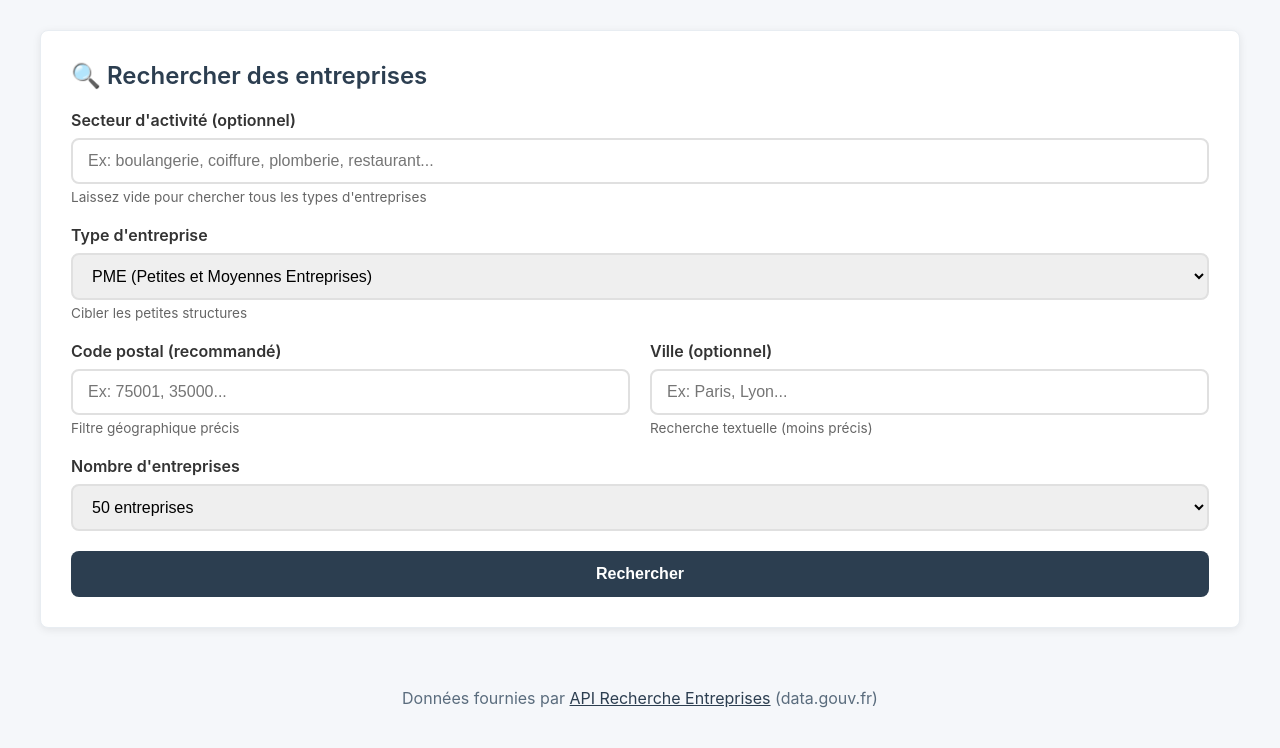
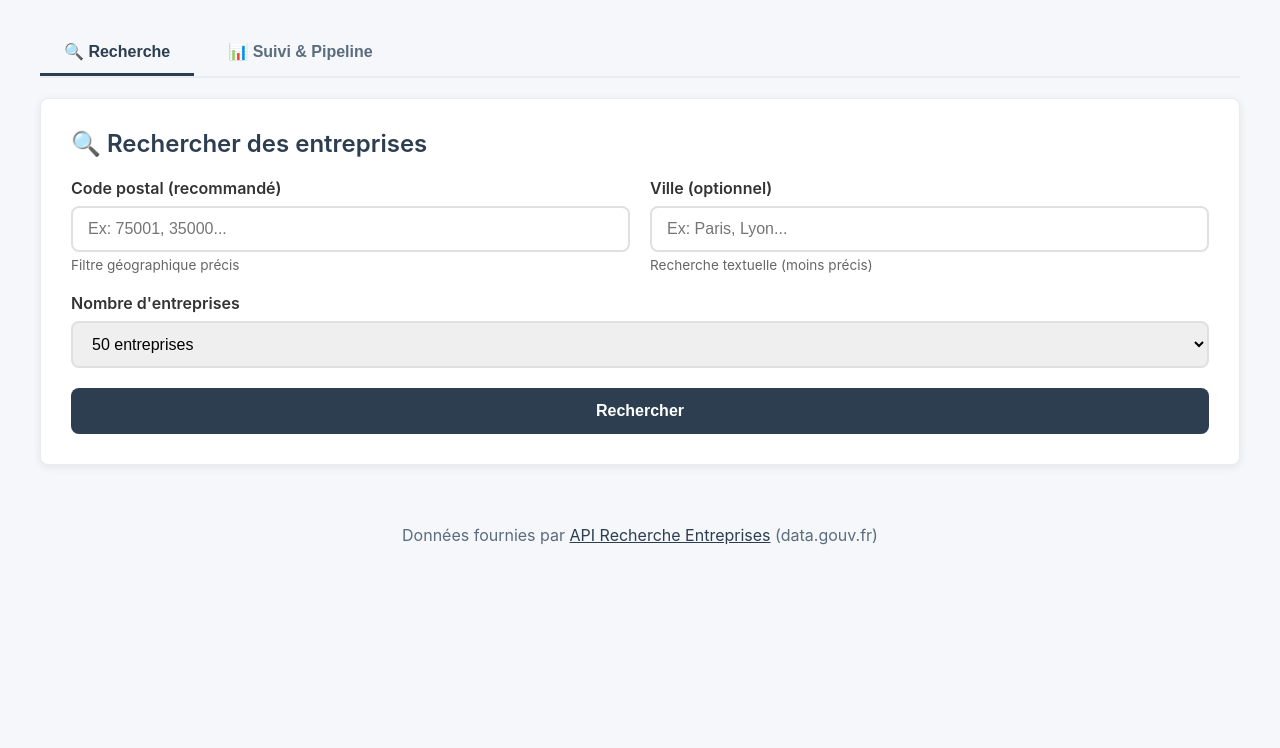
Before and after one commit to davisone/project-prospect, a Flask app: page / in a window 1280 px wide. Shown: the part 100-848 px from the top of the page. After the commit the page ends 645 px from the top, so only its background shows below. Run offline with Flask 3, Linux system fonts and the light colour scheme.

Commit message:
suppression du champ Secteur d'activité, on récupère toutes les entreprise plus de filtre (pme, tpe...), ajout d'une page pour faire un suivie des entreprise avec différents status

```diff
--- a/app.py
+++ b/app.py
@@ -119,7 +119,7 @@ def trouver_site_entreprise(nom_entreprise):
     return False, None
 
 
-def rechercher_entreprises(secteur, ville="", code_postal="", limite=50, type_entreprise=""):
+def rechercher_entreprises(secteur, ville="", code_postal="", limite=50):
     """
     Recherche des entreprises via l'API Recherche Entreprises (data.gouv.fr)
     """
@@ -144,16 +144,6 @@ def rechercher_entreprises(secteur, ville="", code_postal="", limite=50, type_en
     # Le code postal est un filtre géographique PRÉCIS (recommandé)
     if code_postal:
         params["code_postal"] = code_postal
-
-    # Filtrer par type d'entreprise
-    if type_entreprise == "PME":
-        params["categorie_entreprise"] = "PME"
-    elif type_entreprise == "artisan":
-        # Les artisans ont une activité enregistrée au répertoire des métiers
-        params["est_entrepreneur_individuel"] = "true"
-    elif type_entreprise == "petite":
-        # Très petites entreprises: 0-9 salariés (tranches 00, 01, 02, 03)
-        params["tranche_effectif_salarie"] = "00,01,02,03"
 
     try:
         print(f"[DEBUG] Requête API: {API_SIRENE}?{urlencode(params)}", file=sys.stderr, flush=True)
@@ -306,14 +296,13 @@ def api_rechercher():
     ville = data.get('ville', '').strip()
     code_postal = data.get('code_postal', '').strip()
     limite = int(data.get('limite', 50))
-    type_entreprise = data.get('type_entreprise', '')
 
     # Au moins un critère de recherche doit être fourni
     if not secteur and not ville and not code_postal:
         return jsonify({'success': False, 'error': 'Veuillez indiquer au moins un critère de recherche (secteur, ville ou code postal)'})
 
     # Rechercher les entreprises
-    resultat = rechercher_entreprises(secteur, ville, code_postal, limite, type_entreprise)
+    resultat = rechercher_entreprises(secteur, ville, code_postal, limite)
 
     return jsonify(resultat)
 
@@ -440,32 +429,28 @@ def api_exporter():
     # Vérifier si on a des données enrichies Google
     has_enriched_data = any(ent.get('telephone') or ent.get('note') for ent in entreprises)
 
+    # Vérifier si on a des données de suivi
+    has_suivi_data = any(ent.get('suivi') for ent in entreprises)
+
     # En-têtes (adapter selon le type de données)
+    headers = [
+        'Nom',
+        'SIRET',
+        'Adresse',
+        'Code Postal',
+        'Ville',
+        'Activité',
+        'A un site web',
+        'URL du site'
+    ]
+
     if has_enriched_data:
-        writer.writerow([
-            'Nom',
-            'SIRET',
-            'Adresse',
-            'Code Postal',
-            'Ville',
-            'Activité',
-            'A un site web',
-            'URL du site',
-            'Téléphone',
-            'Note Google',
-            'Nombre d\'avis'
-        ])
-    else:
-        writer.writerow([
-            'Nom',
-            'SIRET',
-            'Adresse',
-            'Code Postal',
-            'Ville',
-            'Activité',
-            'A un site web',
-            'URL du site'
-        ])
+        headers.extend(['Téléphone', 'Note Google', 'Nombre d\'avis'])
+
+    if has_suivi_data:
+        headers.extend(['Statut suivi', 'Notes suivi', 'Dernier contact'])
+
+    writer.writerow(headers)
 
     # Données
     for ent in entreprises:
@@ -487,6 +472,33 @@ def api_exporter():
                 ent.get('nombre_avis', '')
             ])
 
+        if has_suivi_data:
+            suivi = ent.get('suivi', {})
+            if suivi:
+                # Mapper les statuts
+                statut_labels = {
+                    'a_demarcher': 'À démarcher',
+                    'contacte': 'Contacté',
+                    'negociation': 'En négociation',
+                    'interesse': 'Intéressé',
+                    'refuse': 'Refusé',
+                    'client': 'Client'
+                }
+                statut = statut_labels.get(suivi.get('statut', ''), '')
+                notes = suivi.get('notes', '')
+                dernier_contact = suivi.get('dernierContact', '')
+                # Formater la date si disponible
+                if dernier_contact:
+                    from datetime import datetime
+                    try:
+                        date_obj = datetime.fromisoformat(dernier_contact.replace('Z', '+00:00'))
+                        dernier_contact = date_obj.strftime('%d/%m/%Y %H:%M')
+                    except:
+                        pass
+                row.extend([statut, notes, dernier_contact])
+            else:
+                row.extend(['', '', ''])
+
         writer.writerow(row)
 
     # Préparer le fichier pour téléchargement
--- a/static/script.js
+++ b/static/script.js
@@ -1,6 +1,47 @@
 // État de l'application
 let entreprisesData = [];
 let entreprisesVerifiees = [];
+let suiviEntreprises = {}; // {siret: {statut, notes, dernierContact}}
+
+// Statuts possibles
+const STATUTS = {
+    'a_demarcher': { label: 'À démarcher', color: '#718096' },
+    'contacte': { label: 'Contacté', color: '#5a6c7d' },
+    'negociation': { label: 'En négociation', color: '#4a5568' },
+    'interesse': { label: 'Intéressé', color: '#2c3e50' },
+    'refuse': { label: 'Refusé', color: '#95a5a6' },
+    'client': { label: 'Client', color: '#2c3e50' }
+};
+
+// Gestion du localStorage
+function chargerSuivi() {
+    const data = localStorage.getItem('prospecteur_suivi');
+    if (data) {
+        try {
+            suiviEntreprises = JSON.parse(data);
+        } catch (e) {
+            console.error('Erreur chargement localStorage:', e);
+            suiviEntreprises = {};
+        }
+    }
+}
+
+function sauvegarderSuivi() {
+    localStorage.setItem('prospecteur_suivi', JSON.stringify(suiviEntreprises));
+}
+
+function mettreAJourSuivi(siret, statut, notes) {
+    suiviEntreprises[siret] = {
+        statut: statut,
+        notes: notes || '',
+        dernierContact: new Date().toISOString()
+    };
+    sauvegarderSuivi();
+}
+
+function obtenirSuivi(siret) {
+    return suiviEntreprises[siret] || null;
+}
 
 // Éléments DOM
 const searchForm = document.getElementById('searchForm');
@@ -11,17 +52,25 @@ const btnVerifierSites = document.getElementById('btnVerifierSites');
 const btnExporter = document.getElementById('btnExporter');
 const resultsTableBody = document.getElementById('resultsTableBody');
 const statsContainer = document.getElementById('statsContainer');
+const filtreSuivi = document.getElementById('filtreSuivi');
 
 // Gestion du formulaire de recherche
 searchForm.addEventListener('submit', async (e) => {
     e.preventDefault();
 
+    const codePostalInput = document.getElementById('code_postal').value.trim();
+
+    // Valider le code postal s'il est fourni
+    if (codePostalInput && !/^\d{5}$/.test(codePostalInput)) {
+        afficherErreur('Le code postal doit contenir exactement 5 chiffres (ex: 35000, 75001)');
+        return;
+    }
+
     const formData = {
-        secteur: document.getElementById('secteur').value.trim(),
+        secteur: '',  // Pas de secteur, on récupère tout
         ville: document.getElementById('ville').value.trim(),
-        code_postal: document.getElementById('code_postal').value.trim(),
-        limite: parseInt(document.getElementById('limite').value),
-        type_entreprise: document.getElementById('type_entreprise').value
+        code_postal: codePostalInput,
+        limite: parseInt(document.getElementById('limite').value)
     };
 
     await rechercherEntreprises(formData);
@@ -45,6 +94,15 @@ btnExporter.addEventListener('click', async () => {
     }
 
     await exporterResultats();
+});
+
+// Filtre par statut de suivi
+filtreSuivi.addEventListener('change', () => {
+    if (entreprisesVerifiees.length > 0) {
+        afficherResultats(entreprisesVerifiees, true);
+    } else if (entreprisesData.length > 0) {
+        afficherResultats(entreprisesData);
+    }
 });
 
 // Fonction de recherche d'entreprises
@@ -76,6 +134,9 @@ async function rechercherEntreprises(formData) {
 
         entreprisesData = data.entreprises;
         entreprisesVerifiees = [];
+
+        // Réinitialiser le filtre de suivi
+        filtreSuivi.value = '';
 
         afficherResultats(entreprisesData);
         afficherStats({
@@ -137,13 +198,22 @@ async function exporterResultats() {
     try {
         toggleButton(btnExporter, true);
 
+        // Enrichir les entreprises avec les données de suivi
+        const entreprisesAvecSuivi = entreprisesVerifiees.map(ent => {
+            const suivi = obtenirSuivi(ent.siret);
+            return {
+                ...ent,
+                suivi: suivi
+            };
+        });
+
         const response = await fetch('/api/exporter', {
             method: 'POST',
             headers: {
                 'Content-Type': 'application/json'
             },
             body: JSON.stringify({
-                entreprises: entreprisesVerifiees,
+                entreprises: entreprisesAvecSuivi,
                 seulement_sans_site: true
             })
         });
@@ -175,7 +245,22 @@ async function exporterResultats() {
 function afficherResultats(entreprises, avecVerification = false) {
     resultsTableBody.innerHTML = '';
 
-    entreprises.forEach(ent => {
+    // Appliquer le filtre de suivi
+    const filtreStatut = filtreSuivi.value;
+    let entreprisesFiltrees = entreprises;
+
+    if (filtreStatut) {
+        entreprisesFiltrees = entreprises.filter(ent => {
+            const suivi = obtenirSuivi(ent.siret);
+            if (filtreStatut === 'sans_suivi') {
+                return !suivi;
+            } else {
+                return suivi && suivi.statut === filtreStatut;
+            }
+        });
+    }
+
+    entreprisesFiltrees.forEach(ent => {
         const row = document.createElement('tr');
 
         let statutSite = '<span class="badge badge-pending">Non vérifié</span>';
@@ -205,12 +290,28 @@ function afficherResultats(entreprises, avecVerification = false) {
             }
         }
 
+        // Colonne de suivi
+        const suivi = obtenirSuivi(ent.siret);
+        let colonneSuivi;
+        if (suivi) {
+            const statut = STATUTS[suivi.statut];
+            const date = new Date(suivi.dernierContact).toLocaleDateString('fr-FR');
+            colonneSuivi = `
+                <span class="statut-badge" style="background-color: ${statut.color}">${statut.label}</span>
+                <div style="font-size: 0.8em; margin-top: 4px; color: #666;">Le ${date}</div>
+                <button class="btn-suivi" data-siret="${ent.siret}" data-nom="${ent.nom.replace(/"/g, '&quot;')}">Modifier</button>
+            `;
+        } else {
+            colonneSuivi = `<button class="btn-suivi" data-siret="${ent.siret}" data-nom="${ent.nom.replace(/"/g, '&quot;')}">Ajouter suivi</button>`;
+        }
+
         row.innerHTML = `
             <td><strong>${escapeHtml(ent.nom)}</strong>${infoComplementaires}</td>
             <td>${escapeHtml(ent.ville)}</td>
             <td>${escapeHtml(ent.code_postal)}</td>
             <td>${escapeHtml(ent.activite)}</td>
             <td>${statutSite}</td>
+            <td>${colonneSuivi}</td>
         `;
 
         resultsTableBody.appendChild(row);
@@ -302,6 +403,204 @@ function escapeHtml(text) {
     return String(text).replace(/[&<>"']/g, m => map[m]);
 }
 
+// Gestion du modal de suivi
+function ouvrirModalSuivi(siret, nomEntreprise) {
+    const modal = document.getElementById('suiviModal');
+    const suiviForm = document.getElementById('suiviForm');
+    const infoDiv = document.getElementById('suiviEntrepriseInfo');
+
+    // Afficher les infos de l'entreprise
+    infoDiv.innerHTML = `<strong>${nomEntreprise}</strong><br><small>SIRET: ${siret}</small>`;
+
+    // Remplir le formulaire avec les données existantes
+    document.getElementById('suiviSiret').value = siret;
+    const suivi = obtenirSuivi(siret);
+
+    if (suivi) {
+        document.getElementById('suiviStatut').value = suivi.statut;
+        document.getElementById('suiviNotes').value = suivi.notes;
+    } else {
+        suiviForm.reset();
+        document.getElementById('suiviSiret').value = siret;
+    }
+
+    modal.style.display = 'flex';
+}
+
+function fermerModalSuivi() {
+    document.getElementById('suiviModal').style.display = 'none';
+}
+
+// Gérer le formulaire de suivi
+document.getElementById('suiviForm').addEventListener('submit', function(e) {
+    e.preventDefault();
+
+    const siret = document.getElementById('suiviSiret').value;
+    const statut = document.getElementById('suiviStatut').value;
+    const notes = document.getElementById('suiviNotes').value;
+
+    mettreAJourSuivi(siret, statut, notes);
+    fermerModalSuivi();
+
+    // Rafraîchir l'affichage
+    if (entreprisesVerifiees.length > 0) {
+        afficherResultats(entreprisesVerifiees, true);
+    } else if (entreprisesData.length > 0) {
+        afficherResultats(entreprisesData);
+    }
+
+    // Rafraîchir le pipeline si on est sur l'onglet suivi
+    const ongletSuivi = document.getElementById('onglet-suivi');
+    if (ongletSuivi.classList.contains('active')) {
+        afficherPipeline();
+    }
+});
+
+// Fermer le modal en cliquant à l'extérieur
+document.getElementById('suiviModal').addEventListener('click', function(e) {
+    if (e.target === this) {
+        fermerModalSuivi();
+    }
+});
+
+// Charger le suivi au démarrage
+chargerSuivi();
+
+// Gestionnaire d'événements délégué pour les boutons de suivi
+document.addEventListener('click', function(e) {
+    if (e.target.classList.contains('btn-suivi') || e.target.closest('.btn-suivi')) {
+        const button = e.target.classList.contains('btn-suivi') ? e.target : e.target.closest('.btn-suivi');
+        const siret = button.dataset.siret;
+        const nom = button.dataset.nom;
+        if (siret && nom) {
+            ouvrirModalSuivi(siret, nom);
+        }
+    }
+
+    // Gestionnaire pour les cartes du pipeline
+    if (e.target.classList.contains('pipeline-card') || e.target.closest('.pipeline-card')) {
+        const card = e.target.classList.contains('pipeline-card') ? e.target : e.target.closest('.pipeline-card');
+        const siret = card.dataset.siret;
+        const nom = card.dataset.nom;
+        if (siret && nom) {
+            ouvrirModalSuivi(siret, nom);
+        }
+    }
+});
+
+// Gestion des onglets
+function changerOnglet(onglet) {
+    // Masquer tous les onglets
+    document.querySelectorAll('.tab-content').forEach(tab => {
+        tab.classList.remove('active');
+    });
+
+    // Désactiver tous les boutons
+    document.querySelectorAll('.tab-button').forEach(btn => {
+        btn.classList.remove('active');
+    });
+
+    // Activer l'onglet sélectionné
+    document.getElementById('onglet-' + onglet).classList.add('active');
+
+    // Activer le bouton correspondant
+    event.target.classList.add('active');
+
+    // Si on ouvre l'onglet suivi, afficher le pipeline
+    if (onglet === 'suivi') {
+        afficherPipeline();
+    }
+}
+
+// Afficher le pipeline de prospection
+function afficherPipeline() {
+    const container = document.getElementById('pipelineContainer');
+
+    // Organiser les entreprises par statut
+    const entreprisesParStatut = {
+        'a_demarcher': [],
+        'contacte': [],
+        'negociation': [],
+        'interesse': [],
+        'refuse': [],
+        'client': []
+    };
+
+    // Récupérer toutes les entreprises suivies
+    Object.keys(suiviEntreprises).forEach(siret => {
+        const suivi = suiviEntreprises[siret];
+        const statut = suivi.statut;
+
+        // Chercher les infos de l'entreprise dans les données chargées
+        let entreprise = entreprisesData.find(e => e.siret === siret);
+        if (!entreprise) {
+            entreprise = entreprisesVerifiees.find(e => e.siret === siret);
+        }
+
+        if (entreprise) {
+            entreprisesParStatut[statut].push({
+                ...entreprise,
+                suivi: suivi
+            });
+        } else {
+            // Si l'entreprise n'est pas dans les résultats, créer une entrée minimale
+            entreprisesParStatut[statut].push({
+                siret: siret,
+                nom: 'Entreprise (données non disponibles)',
+                ville: '-',
+                code_postal: '-',
+                activite: '-',
+                suivi: suivi
+            });
+        }
+    });
+
+    // Créer le HTML du pipeline
+    let html = '<div class="pipeline-grid">';
+
+    Object.keys(STATUTS).forEach(statutKey => {
+        const statut = STATUTS[statutKey];
+        const entreprises = entreprisesParStatut[statutKey] || [];
+
+        html += `
+            <div class="pipeline-column">
+                <div class="pipeline-column-header">
+                    <span class="pipeline-column-title">${statut.label}</span>
+                    <span class="pipeline-column-count">${entreprises.length}</span>
+                </div>
+        `;
+
+        if (entreprises.length === 0) {
+            html += '<div class="pipeline-empty">Aucune entreprise</div>';
+        } else {
+            entreprises.forEach(ent => {
+                const date = new Date(ent.suivi.dernierContact).toLocaleDateString('fr-FR');
+                html += `
+                    <div class="pipeline-card" data-siret="${ent.siret}" data-nom="${ent.nom.replace(/"/g, '&quot;')}">
+                        <div class="pipeline-card-name">${escapeHtml(ent.nom)}</div>
+                        <div class="pipeline-card-info">📍 ${escapeHtml(ent.ville)} (${escapeHtml(ent.code_postal)})</div>
+                        <div class="pipeline-card-info">💼 ${escapeHtml(ent.activite)}</div>
+                `;
+
+                if (ent.suivi.notes) {
+                    html += `<div class="pipeline-card-notes">"${escapeHtml(ent.suivi.notes)}"</div>`;
+                }
+
+                html += `
+                        <div class="pipeline-card-date">Dernière mise à jour: ${date}</div>
+                    </div>
+                `;
+            });
+        }
+
+        html += '</div>';
+    });
+
+    html += '</div>';
+
+    container.innerHTML = html;
+}
+
 // Message de bienvenue dans la console
-console.log('%c🎯 Prospecteur Web', 'font-size: 20px; font-weight: bold; color: #667eea');
+console.log('%c🎯 Prospecteur Web', 'font-size: 20px; font-weight: bold; color: #2c3e50');
 console.log('Application développée pour faciliter la prospection commerciale');
--- a/static/style.css
+++ b/static/style.css
@@ -34,6 +34,44 @@ body {
 .subtitle {
     font-size: 1.1rem;
     color: #5a6c7d;
+}
+
+/* Onglets */
+.tabs {
+    display: flex;
+    gap: 10px;
+    margin-bottom: 20px;
+    border-bottom: 2px solid #e8edf2;
+}
+
+.tab-button {
+    padding: 12px 24px;
+    border: none;
+    background: transparent;
+    color: #5a6c7d;
+    font-size: 1rem;
+    font-weight: 600;
+    cursor: pointer;
+    border-bottom: 3px solid transparent;
+    transition: all 0.3s ease;
+}
+
+.tab-button:hover {
+    color: #2c3e50;
+    background: #f5f7fa;
+}
+
+.tab-button.active {
+    color: #2c3e50;
+    border-bottom-color: #2c3e50;
+}
+
+.tab-content {
+    display: none;
+}
+
+.tab-content.active {
+    display: block;
 }
 
 /* Cartes */
--- a/templates/index.html
+++ b/templates/index.html
@@ -14,32 +14,18 @@
             <p class="subtitle">Trouvez des entreprises qui ont besoin de vos services de création de sites web</p>
         </header>
 
+        <!-- Onglets -->
+        <div class="tabs">
+            <button class="tab-button active" onclick="changerOnglet('recherche')">🔍 Recherche</button>
+            <button class="tab-button" onclick="changerOnglet('suivi')">📊 Suivi & Pipeline</button>
+        </div>
+
+        <!-- Contenu Onglet Recherche -->
+        <div id="onglet-recherche" class="tab-content active">
         <!-- Formulaire de recherche -->
         <div class="card">
             <h2>🔍 Rechercher des entreprises</h2>
             <form id="searchForm">
-                <div class="form-group">
-                    <label for="secteur">Secteur d'activité (optionnel)</label>
-                    <input
-                        type="text"
-                        id="secteur"
-                        name="secteur"
-                        placeholder="Ex: boulangerie, coiffure, plomberie, restaurant..."
-                    >
-                    <small>Laissez vide pour chercher tous les types d'entreprises</small>
-                </div>
-
-                <div class="form-group">
-                    <label for="type_entreprise">Type d'entreprise</label>
-                    <select id="type_entreprise" name="type_entreprise">
-                        <option value="">Tous les types</option>
-                        <option value="PME" selected>PME (Petites et Moyennes Entreprises)</option>
-                        <option value="artisan">Artisans uniquement</option>
-                        <option value="petite">Très petites entreprises (0-9 salariés)</option>
-                    </select>
-                    <small>Cibler les petites structures</small>
-                </div>
-
                 <div class="form-row">
                     <div class="form-group">
                         <label for="code_postal">Code postal (recommandé)</label>
@@ -95,6 +81,16 @@
                 <button class="btn btn-success" id="btnExporter" style="display: none;">
                     📥 Exporter les entreprises sans site (CSV)
                 </button>
+                <select id="filtreSuivi" style="padding: 14px; border-radius: 8px; border: 1px solid #cbd5e0; font-size: 1rem; min-width: 200px;">
+                    <option value="">Tous les statuts</option>
+                    <option value="a_demarcher">À démarcher</option>
+                    <option value="contacte">Contacté</option>
+                    <option value="negociation">En négociation</option>
+                    <option value="interesse">Intéressé</option>
+                    <option value="refuse">Refusé</option>
+                    <option value="client">Client</option>
+                    <option value="sans_suivi">Sans suivi</option>
+                </select>
             </div>
 
             <!-- Tableau des résultats -->
@@ -109,6 +105,7 @@
                                 <th>Code Postal</th>
                                 <th>Activité</th>
                                 <th>Site Web</th>
+                                <th>Suivi</th>
                             </tr>
                         </thead>
                         <tbody id="resultsTableBody">
@@ -129,6 +126,56 @@
             <h3>❌ Erreur</h3>
             <p id="errorText"></p>
         </div>
+        </div>
+        <!-- Fin Onglet Recherche -->
+
+        <!-- Contenu Onglet Suivi -->
+        <div id="onglet-suivi" class="tab-content">
+            <div class="card">
+                <h2>📊 Pipeline de prospection</h2>
+                <p style="color: #666; margin-bottom: 20px;">Vue d'ensemble de toutes vos entreprises en suivi</p>
+
+                <div id="pipelineContainer"></div>
+            </div>
+        </div>
+        <!-- Fin Onglet Suivi -->
+
+    </div>
+
+    <!-- Modal de suivi -->
+    <div id="suiviModal" class="modal" style="display: none;">
+        <div class="modal-content">
+            <span class="modal-close" onclick="fermerModalSuivi()">&times;</span>
+            <h2>📋 Gérer le suivi</h2>
+            <div id="suiviEntrepriseInfo" style="margin-bottom: 20px; padding: 15px; background: #f5f7fa; border-radius: 8px;"></div>
+
+            <form id="suiviForm">
+                <input type="hidden" id="suiviSiret" />
+
+                <div class="form-group">
+                    <label for="suiviStatut">Statut</label>
+                    <select id="suiviStatut" required>
+                        <option value="">Sélectionner un statut...</option>
+                        <option value="a_demarcher">À démarcher</option>
+                        <option value="contacte">Contacté</option>
+                        <option value="negociation">En négociation</option>
+                        <option value="interesse">Intéressé</option>
+                        <option value="refuse">Refusé</option>
+                        <option value="client">Client</option>
+                    </select>
+                </div>
+
+                <div class="form-group">
+                    <label for="suiviNotes">Notes</label>
+                    <textarea id="suiviNotes" rows="4" placeholder="Ajouter des notes sur cette entreprise..."></textarea>
+                </div>
+
+                <div style="display: flex; gap: 10px; margin-top: 20px;">
+                    <button type="submit" class="btn btn-primary" style="flex: 1;">Enregistrer</button>
+                    <button type="button" class="btn btn-secondary" style="flex: 1;" onclick="fermerModalSuivi()">Annuler</button>
+                </div>
+            </form>
+        </div>
     </div>
 
     <!-- Footer -->
```
Also changed, not shown: other parts of static/style.css (+173 -0 lines).
